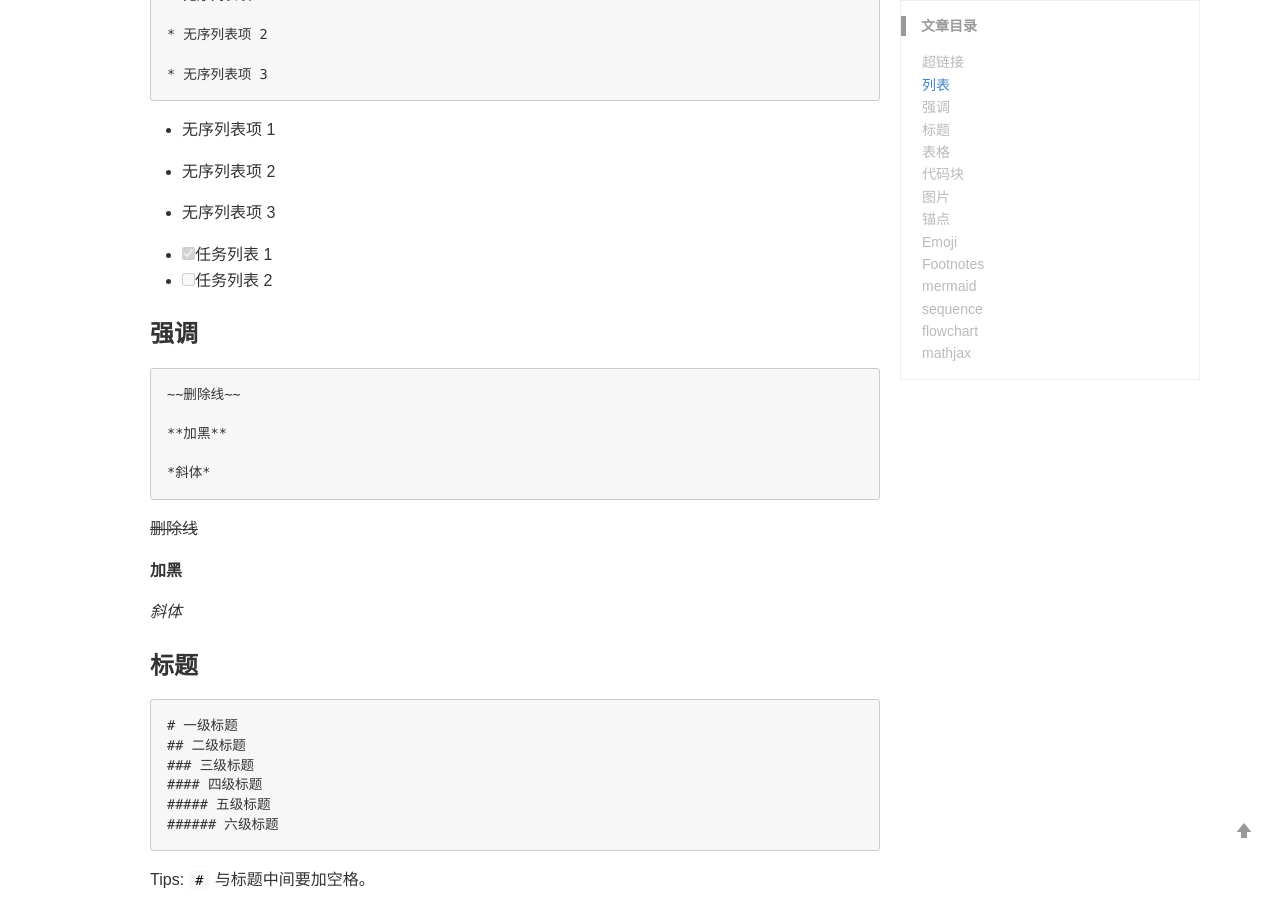
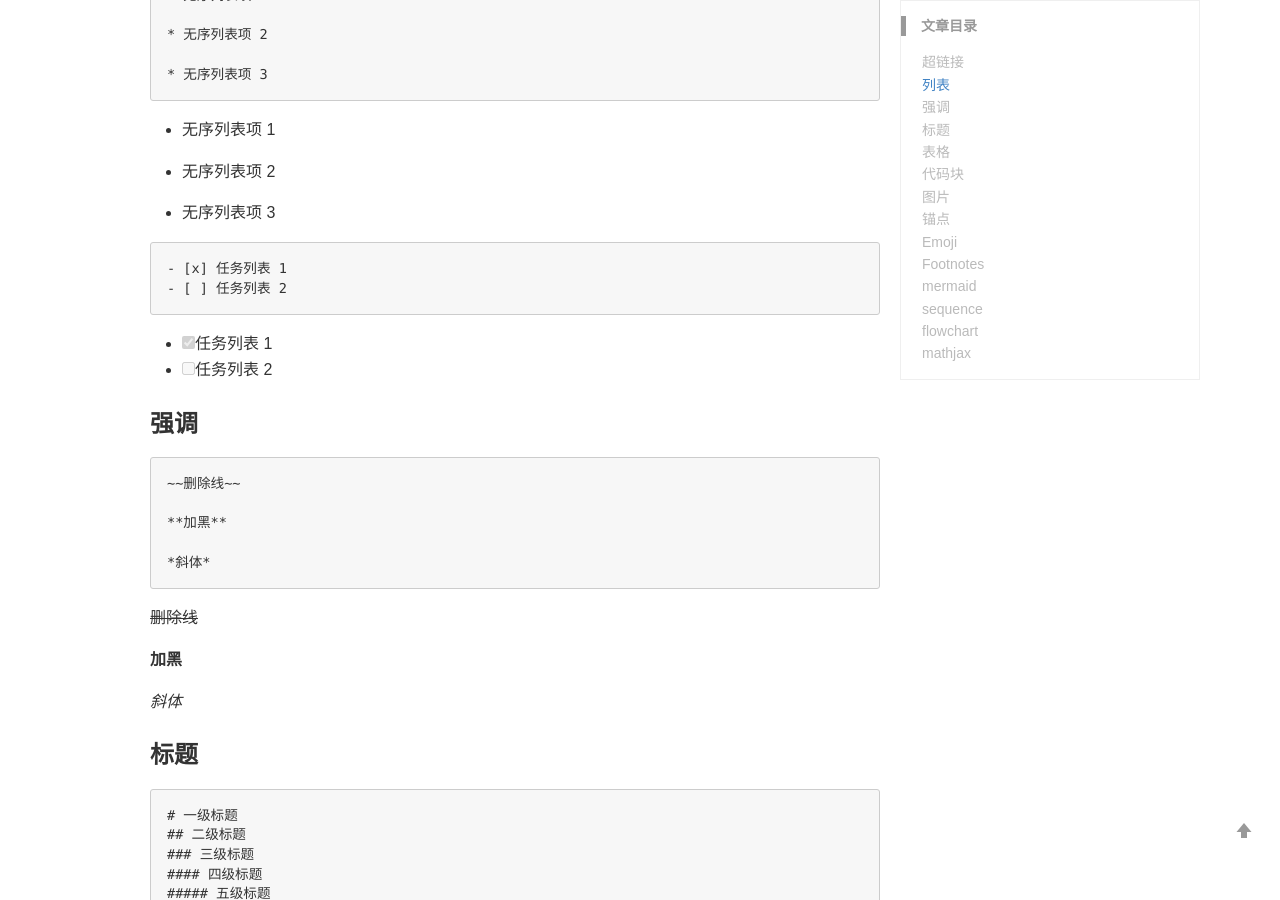
Before and after one commit to PininQ/PininQ.github.io, a Jekyll site: the page built from _wiki/markdown.md, in a window 1280 px wide and 900 px high, scrolled down 1224 px. Built offline with Jekyll 4.4.1, drawn with Linux system fonts in a browser that asks for light colours; emoji names are drawn with the system emoji font; formulas are drawn with MathJax 3; comment, search, counter and statistics services are not loaded.

Commit message:
Add tasks list sample code

````diff
--- a/_wiki/markdown.md
+++ b/_wiki/markdown.md
@@ -56,6 +56,11 @@ mathjax: true
 * 无序列表项 2
 
 * 无序列表项 3
+
+```
+- [x] 任务列表 1
+- [ ] 任务列表 2
+```
 
 - [x] 任务列表 1
 - [ ] 任务列表 2
````
